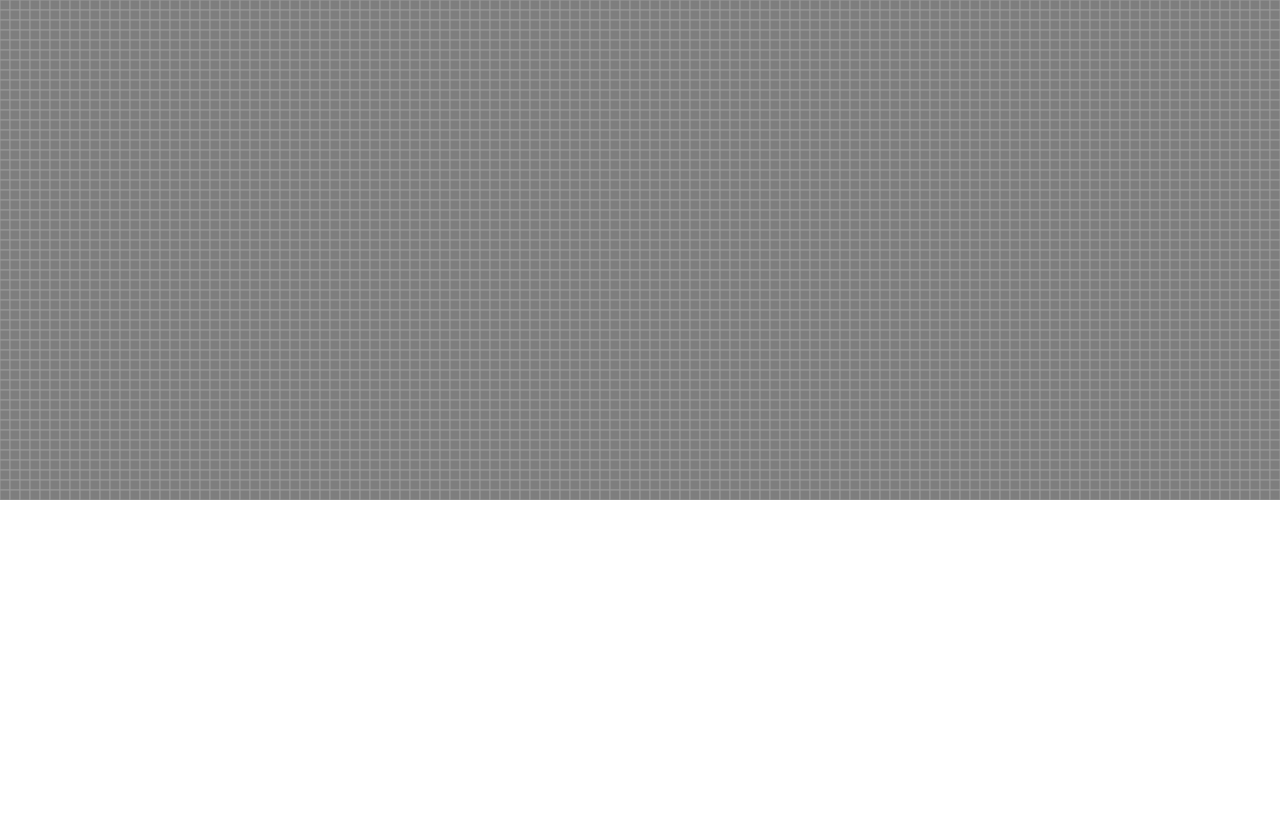
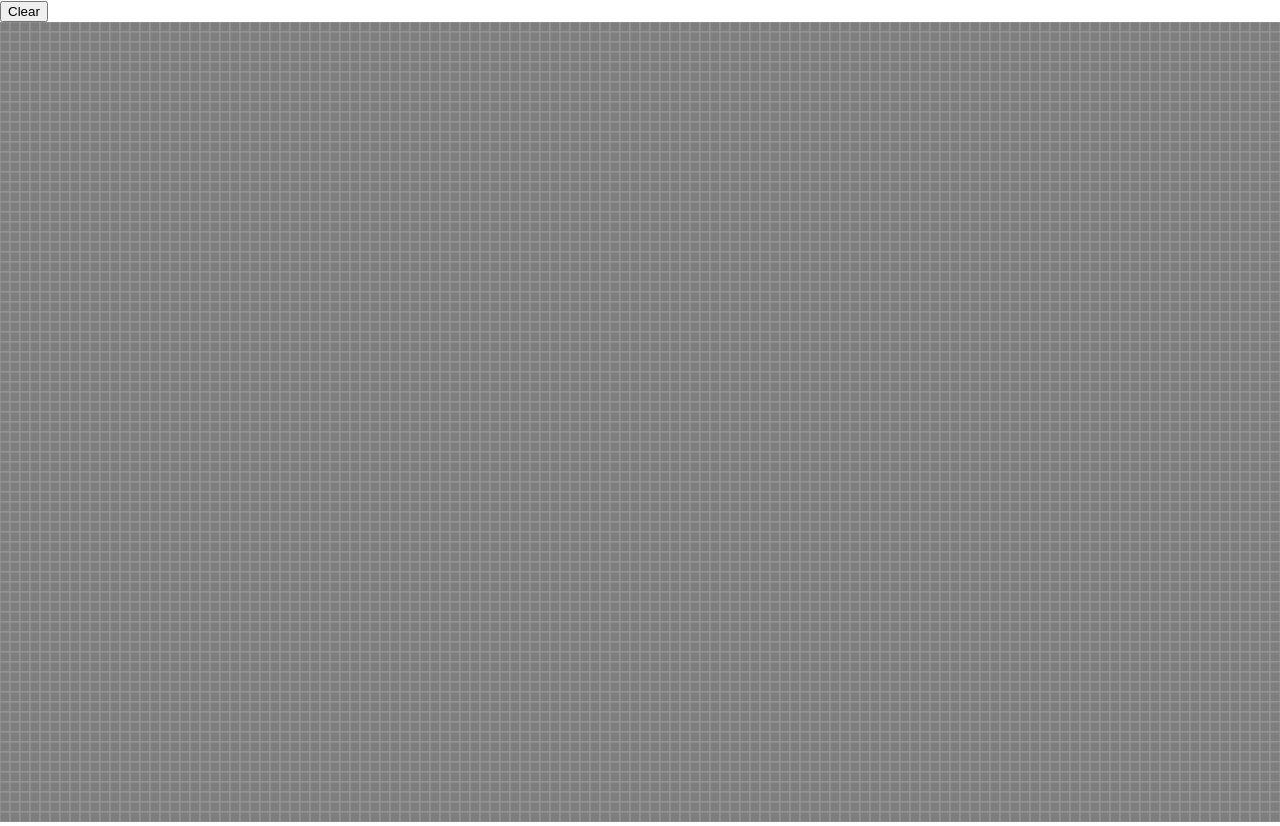
Before and after one commit to bloominstituteoftechnology/CS-Build-Week-1, a React (Create React App) app in the folder gameoflife/: page / in a window 1280 px wide. Before the commit the page ends 800 px from the top, so only its background shows below. Built offline with nearby package versions, Linux system fonts and the light colour scheme.

Commit message:
added clear cells functionality

```diff
--- a/gameoflife/src/components/Canvas/Life.js
+++ b/gameoflife/src/components/Canvas/Life.js
@@ -22,6 +22,15 @@ class Life {
         });
         this.cells[index].alive = !this.cells[index].alive;
     }
+
+    clearCells() {
+        for (let i = 0; i < this.cells.length; i++) {
+            if (this.cells[i].alive === true) {
+                this.cells[i].alive = false;
+            }
+        }
+    }
+
 }
 
 export default Life;
--- a/gameoflife/src/components/Canvas/LifeCanvas.js
+++ b/gameoflife/src/components/Canvas/LifeCanvas.js
@@ -7,7 +7,7 @@ class LifeCanvas extends React.Component {
 
         this.state = {
             continueAnimation: true,
-            life: new Life(window.innerWidth, 500)
+            life: new Life(window.innerWidth, window.innerHeight)
         }
     }
 
@@ -46,8 +46,17 @@ class LifeCanvas extends React.Component {
         this.state.life.toggleCell(x, y);
     }
 
+    clearCells = () => {
+        this.state.life.clearCells();
+    }
+
     render() {
-        return <canvas onClick={this.toggleLife} ref="canvas" width={this.state.life.width} height={this.state.life.height} />
+        return (
+            <div>
+                <button onClick={this.clearCells}>Clear</button>
+                <canvas onClick={this.toggleLife} ref="canvas" width={this.state.life.width} height={this.state.life.height} />
+            </div>
+        );
     }
 }
 
```
